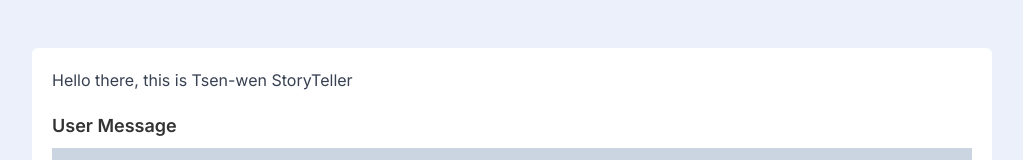
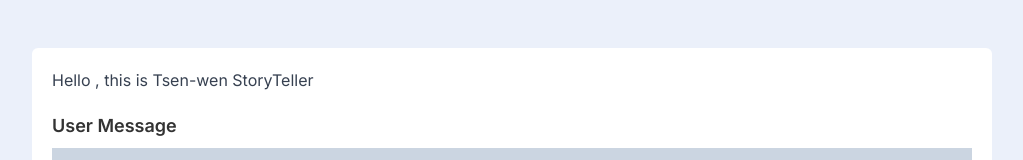
Before and after one commit to S-H-Ming/river-storyteller, a Next.js app: page /chat in a window 1280 px wide. Shown: the top 160 px of the page, without its empty margins (128-1151 px from the left). Built offline with nearby package versions, Linux system fonts and the light colour scheme.

Commit message:
adding back user name

```diff
--- a/app/chat/page.tsx
+++ b/app/chat/page.tsx
@@ -1,14 +1,14 @@
-// "use client"
+"use client"
 
 import { useSearchParams } from "next/navigation";
 import ChatComponent from "@/components/chatComponent";
 export default function Chat() {
-    // const searchParams = useSearchParams();
+    const searchParams = useSearchParams();
   return (
     <main className="flex min-h-screen flex-col items-center justify-between">
       <div className="bg-white w-full rounded-md text-grey-900 p-5">
-        {/* <div className="mb-5">Hello {searchParams.get('name')}, this is Tsen-wen StoryTeller (powered by GPT-4)</div> */}
-        <div className="mb-5">Hello there, this is Tsen-wen StoryTeller</div>
+        <div className="mb-5">Hello {searchParams.get('name')}, this is Tsen-wen StoryTeller</div>
+        {/* <div className="mb-5">Hello there, this is Tsen-wen StoryTeller</div> */}
         <ChatComponent/>
       </div>
 
```
